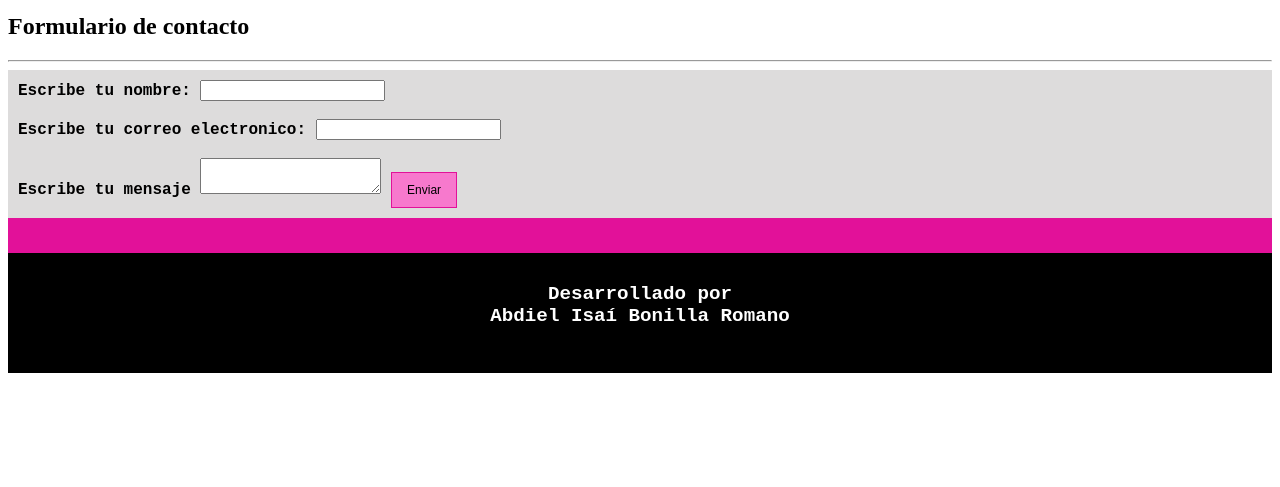
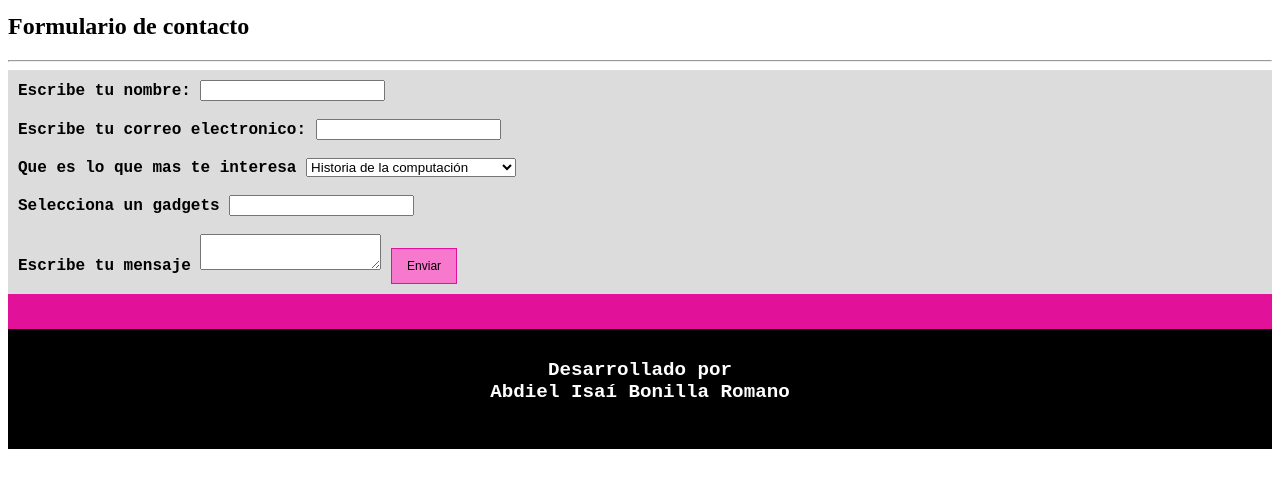
Before and after one commit to Abdiel-Bonilla/appweb-ejercicio2, a plain HTML site: page pages/contacto.html in a window 1280 px wide. Shown: the part 155-642 px from the top of the page. Drawn offline with Linux system fonts and the light colour scheme.

Commit message:
Agregando listas

```diff
--- a/pages/contacto.html
+++ b/pages/contacto.html
@@ -32,12 +32,29 @@
     <main>
         <h2>Formulario de contacto</h2>
         <hr>
-        <form action="/" method="post">
+        <form action="" method="" autocomplete="on">
             <label for="nombre">Escribe tu nombre: </label>
-            <input type="text" id="nombre" name="nombre">
+            <input type="text" id="nombre" name="nombre" autocomplete="name" required>
             <br><br>
-            <label for="mail">Escribe tu correo electronico: </label>
-            <input type="mail" id="main" name="mail">
+            <label for="email">Escribe tu correo electronico: </label>
+            <input type="mail" id="main" name="mail" required>
+            <br><br>
+            <!-- creacion de una lista desplegable -->
+            <label for="intereses">Que es lo que mas te interesa</label>
+            <select name="intereses" id="intereses">
+                <option value="historia">Historia de la computación</option>
+                <option value="noticias">Ultimas noticias</option>
+                <option value="gadgets">Reseña de los mejores gadgets</option>
+            </select>
+            <br><br>
+            <!-- otra forma de crear una lista -->
+            <label for="gadgets">Selecciona un gadgets</label>
+            <input list="gadgets">
+            <datalist id="gadgets">
+                <option value="smartwatch">Smartwatch</option>
+                <option value="weareables">Weareables</option>
+                <option value="gafas">Gafas</option>
+            </datalist>
             <br><br>
             <label for="mensaje">Escribe tu mensaje</label>
             <textarea name="mensaje" id="mensaje"></textarea>
```
